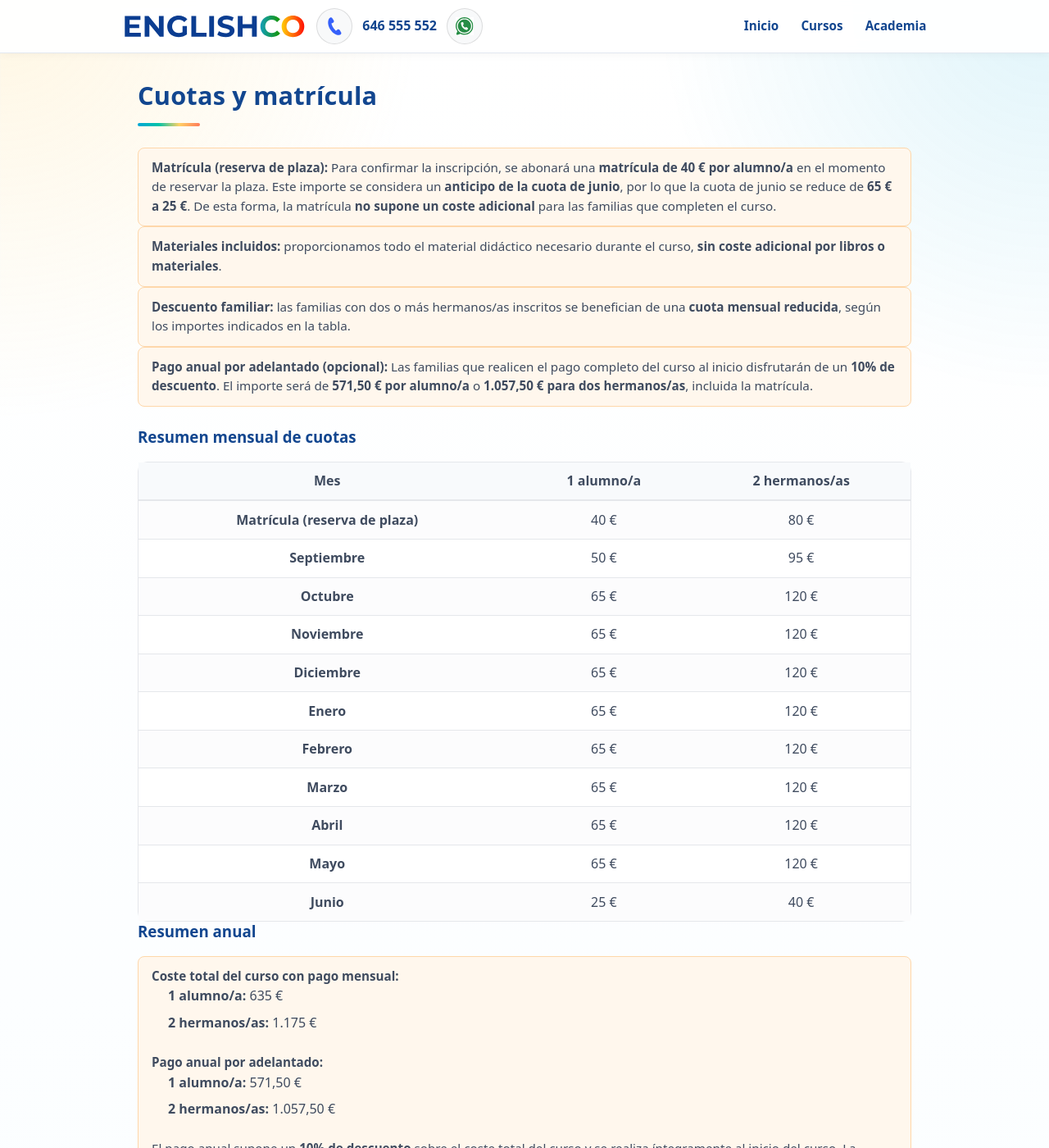
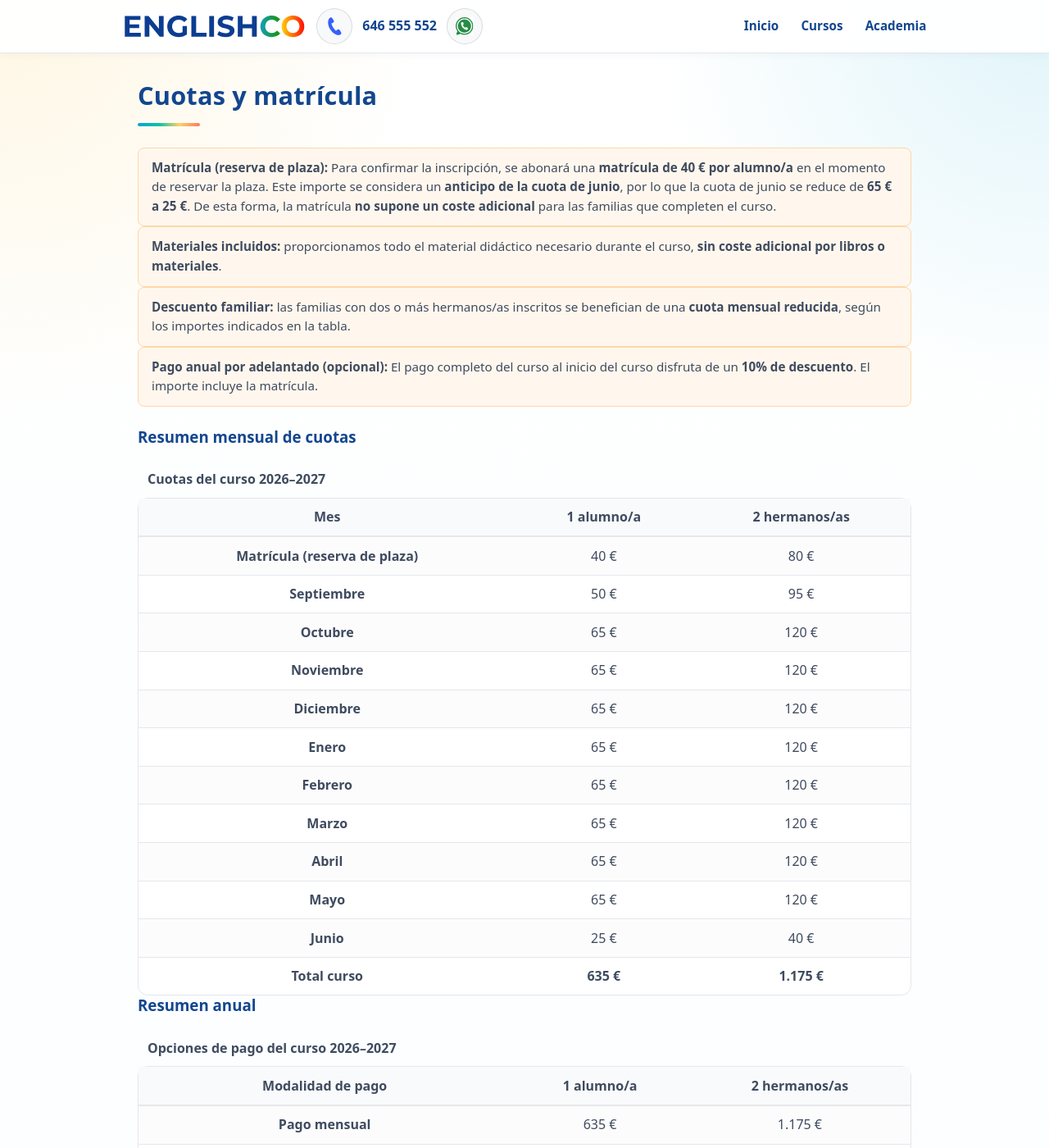
Before and after one commit to dixonbruce/englishco, a Jekyll site: the page built from condiciones.html, in a window 1280 px wide and 1400 px high. Shown: the whole window at 82% size. Built offline with Jekyll 4.4.1, drawn with Linux system fonts in a browser that asks for light colours; some of the changed text lies outside the part shown.

Commit message:
Update condiciones.html

```diff
--- a/condiciones.html
+++ b/condiciones.html
@@ -38,10 +38,8 @@
 
   <div class="note">
     <strong>Pago anual por adelantado (opcional):</strong>
-    Las familias que realicen el pago completo del curso al inicio
-    disfrutarán de un <strong>10% de descuento</strong>.
-    El importe será de <strong>571,50 € por alumno/a</strong> o
-    <strong>1.057,50 € para dos hermanos/as</strong>, incluida la matrícula.
+    El pago completo del curso al inicio del curso disfruta de un
+    <strong>10% de descuento</strong>. El importe incluye la matrícula.
   </div>
 
   <br>
@@ -50,11 +48,15 @@
   <!-- ===================================================== -->
   <!-- TABLA DE CUOTAS -->
   <!-- ===================================================== -->
+<!-- ===================================================== -->
+<!-- RESUMEN MENSUAL -->
+<!-- ===================================================== -->
 
 <h3>Resumen mensual de cuotas</h3>
 
 <div class="table-wrap">
   <table class="fees">
+    <caption>Cuotas del curso 2026–2027</caption>
 
     <thead>
       <tr>
@@ -132,6 +134,12 @@
         <td>40 €</td>
       </tr>
 
+      <tr class="total">
+        <th scope="row">Total curso</th>
+        <td><strong>635 €</strong></td>
+        <td><strong>1.175 €</strong></td>
+      </tr>
+
     </tbody>
   </table>
 </div>
@@ -143,34 +151,49 @@
 
 <h3>Resumen anual</h3>
 
+<div class="table-wrap">
+  <table class="fees">
+    <caption>Opciones de pago del curso 2026–2027</caption>
+
+    <thead>
+      <tr>
+        <th scope="col">Modalidad de pago</th>
+        <th scope="col">1 alumno/a</th>
+        <th scope="col">2 hermanos/as</th>
+      </tr>
+    </thead>
+
+    <tbody>
+
+      <tr>
+        <th scope="row">Pago mensual</th>
+        <td>635 €</td>
+        <td>1.175 €</td>
+      </tr>
+
+      <tr>
+        <th scope="row">
+          Pago anual por adelantado
+        </th>
+        <td><strong>571,50 €</strong></td>
+        <td><strong>1.057,50 €</strong></td>
+      </tr>
+
+      <tr class="total">
+        <th scope="row">Ahorro</th>
+        <td><strong>63,50 €</strong></td>
+        <td><strong>117,50 €</strong></td>
+      </tr>
+
+    </tbody>
+  </table>
+</div>
+
 <div class="note">
-
-  <strong>Coste total del curso con pago mensual:</strong>
-
-  <ul>
-    <li>
-      <strong>1 alumno/a:</strong> 635 €
-    </li>
-    <li>
-      <strong>2 hermanos/as:</strong> 1.175 €
-    </li>
-  </ul>
-
   <strong>Pago anual por adelantado:</strong>
-
-  <ul>
-    <li>
-      <strong>1 alumno/a:</strong> 571,50 €
-    </li>
-    <li>
-      <strong>2 hermanos/as:</strong> 1.057,50 €
-    </li>
-  </ul>
-
-  El pago anual supone un <strong>10% de descuento</strong> sobre el coste
-  total del curso y se realiza íntegramente al inicio del curso.
-  La cantidad indicada <strong>incluye la matrícula</strong>.
-
+  el pago completo del curso se realiza al inicio del curso y disfruta de un
+  <strong>10% de descuento</strong> sobre el coste total con pago mensual.
+  El importe indicado <strong>incluye la matrícula</strong>.
 </div>
 
 
```
Lines whose indentation alone changed are shown as unchanged.
